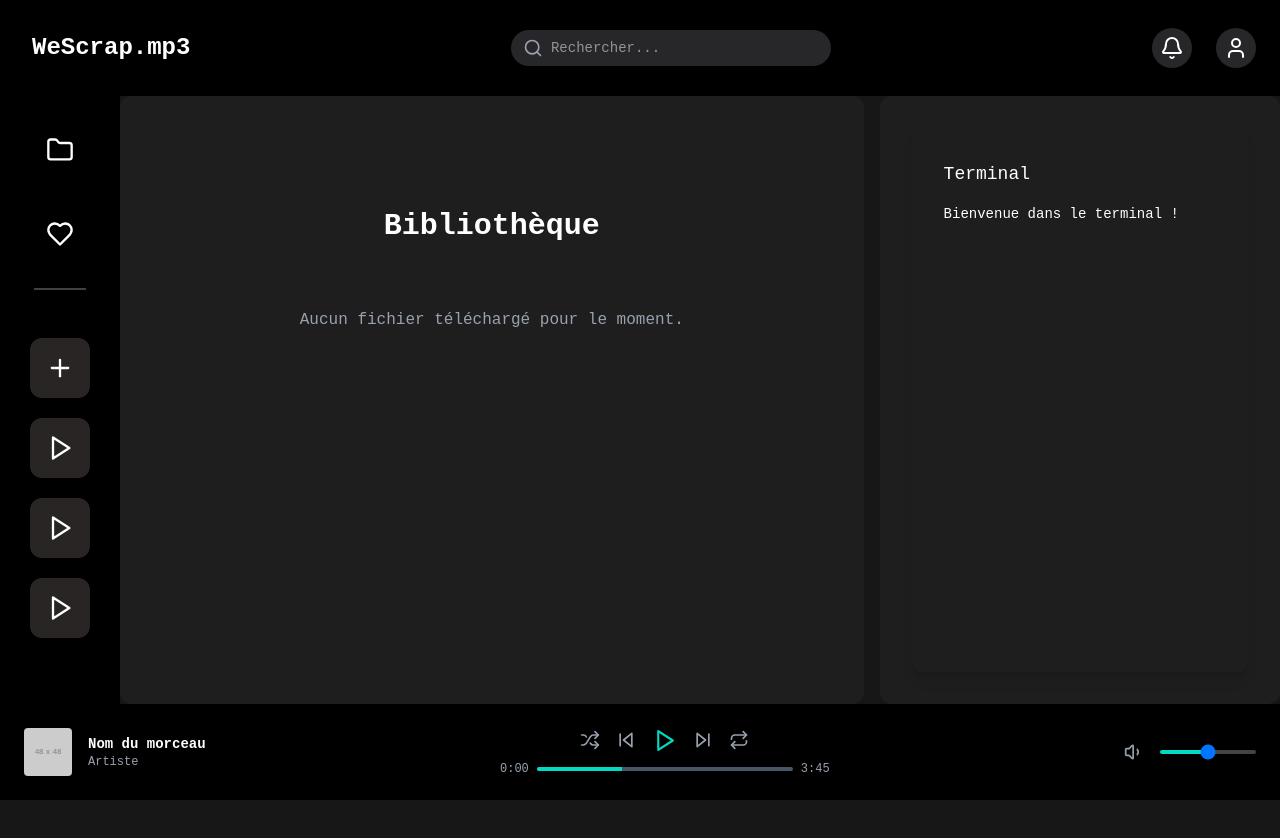
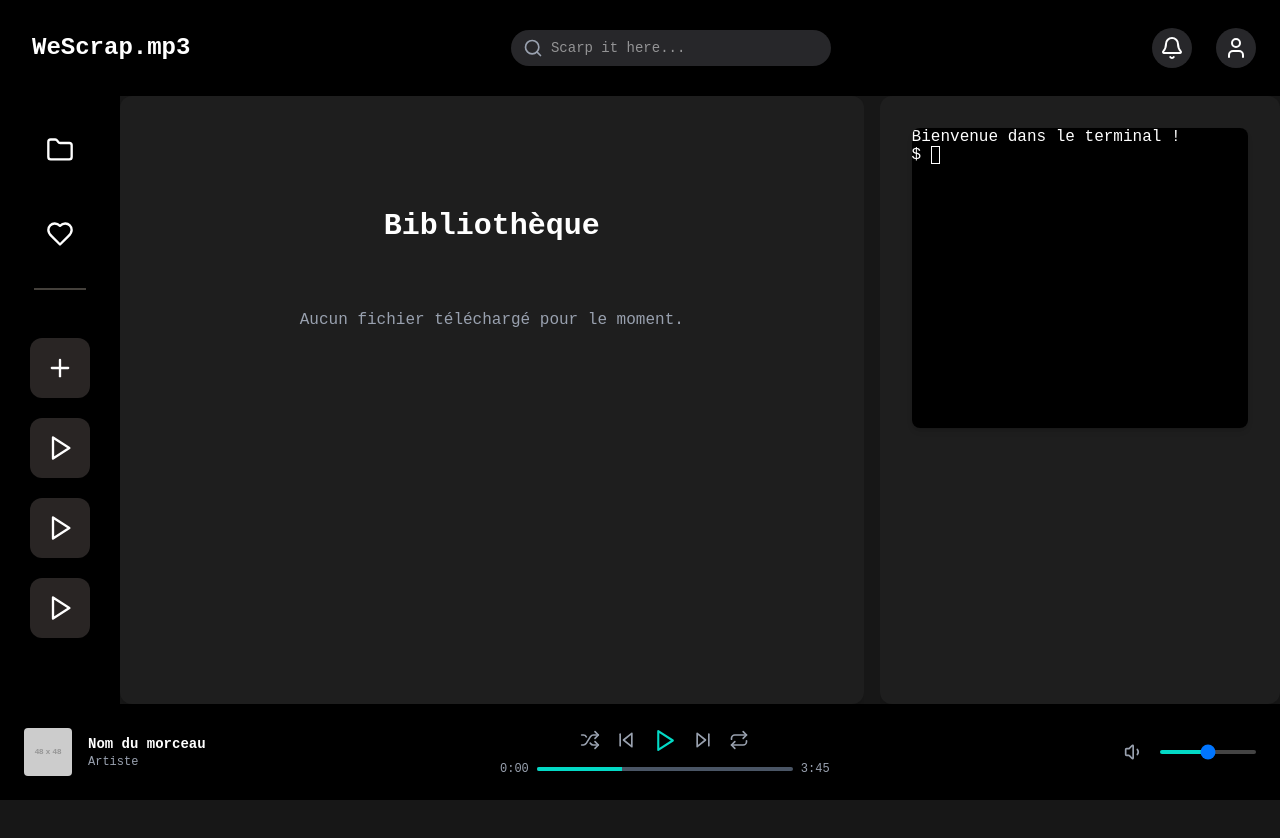
Before and after one commit to MathissGit/lma_sn2, a Next.js app: page /bibliotheque in a window 1280 px wide. Shown: the top 838 px of the page. Built offline with nearby package versions, Linux system fonts and the light colour scheme.

Commit message:
feat: terminal is op

```diff
--- a/package.json
+++ b/package.json
@@ -9,13 +9,15 @@
     "lint": "next lint"
   },
   "dependencies": {
+    "@xterm/xterm": "^5.5.0",
     "express": "^5.1.0",
     "lucide": "^0.503.0",
     "lucide-react": "^0.503.0",
     "next": "^15.3.1",
     "react": "^19.1.0",
     "react-dom": "^19.1.0",
-    "react-icons": "^5.5.0"
+    "react-icons": "^5.5.0",
+    "xterm": "^5.3.0"
   },
   "devDependencies": {
     "@eslint/eslintrc": "^3",
@@ -24,6 +26,7 @@
     "@types/node": "^20",
     "@types/react": "^19",
     "@types/react-dom": "^19",
+    "@types/xterm": "^2.0.3",
     "eslint": "^9",
     "eslint-config-next": "15.3.1",
     "tailwindcss": "^4",
--- a/src/app/api/download/route.js
+++ b/src/app/api/download/route.js
@@ -6,7 +6,9 @@ export async function POST(req) {
   const { url } = await req.json();
 
   if (!url) {
-    return new Response(JSON.stringify({ error: "URL manquante" }), { status: 400 });
+    return new Response(JSON.stringify({ error: "URL manquante" }), {
+      status: 400,
+    });
   }
 
   const outputDir = path.resolve(process.cwd(), "public", "downloads");
@@ -26,7 +28,11 @@ export async function POST(req) {
     exec(downloadCommand, (error, stdout, stderr) => {
       if (error) {
         console.error("Erreur lors du téléchargement :", stderr);
-        reject(new Response(JSON.stringify({ error: "Échec du téléchargement" }), { status: 500 }));
+        reject(
+          new Response(JSON.stringify({ error: "Échec du téléchargement" }), {
+            status: 500,
+          })
+        );
         return;
       }
 
@@ -34,11 +40,20 @@ export async function POST(req) {
 
       // Supposons que le fichier final est correctement créé
       const fileNameMatch = stdout.match(/Merging formats into "(.*)"/);
-      const fileName = fileNameMatch ? path.basename(fileNameMatch[1]) : "fichier_inconnu.webm";
+      const fileName = fileNameMatch
+        ? path.basename(fileNameMatch[1])
+        : "fichier_inconnu.webm";
 
       if (!fileName) {
         console.error("Impossible de localiser le fichier final.");
-        reject(new Response(JSON.stringify({ error: "Impossible de localiser le fichier final" }), { status: 500 }));
+        reject(
+          new Response(
+            JSON.stringify({
+              error: "Impossible de localiser le fichier final",
+            }),
+            { status: 500 }
+          )
+        );
         return;
       }
 
--- a/src/app/bibliotheque/page.tsx
+++ b/src/app/bibliotheque/page.tsx
@@ -57,7 +57,7 @@ export default function Home() {
                 )}
 
                 {/* Icônes Play et Like */}
-                <div className="absolute inset-0 flex items-center justify-center gap-4 bg-black bg-opacity-50 rounded-md opacity-0 group-hover:opacity-50 transition-opacity">
+                <div className="absolute inset-0 flex items-center justify-center gap-4 rounded-md opacity-0 group-hover:opacity-50 transition-opacity">
                   <button className="p-2 bg-white rounded-full text-black hover:bg-gray-200">
                     <Play size={20} />
                   </button>
--- a/src/app/layout.tsx
+++ b/src/app/layout.tsx
@@ -1,24 +1,23 @@
-import type { Metadata } from "next";
+"use client";
+
+import { useState } from "react";
 import "@/styles/globals.css";
 import Footer from "@/components/Footer";
 import Header from "@/components/Header";
 import Sidebar from "@/components/Sidebar";
-import Terminal from "@/components/Terminal";
+import TerminalComponent from "@/components/Terminal";
 
-export const metadata: Metadata = {
-  title: "WeScrap.mp3",
-  description: "WeScrap.mp3",
-};
+export default function RootLayout({ children }: { children: React.ReactNode }) {
+  const [link, setLink] = useState("");
 
-export default function RootLayout({
-  children,
-}: {
-  children: React.ReactNode;
-}) {
+  const handleLinkSubmit = (submittedLink: string) => {
+    setLink(submittedLink);
+  };
+
   return (
     <html lang="en">
       <body className="min-h-screen bg-[#121212] text-white overflow-hidden">
-        <Header />
+        <Header onSubmit={handleLinkSubmit} />
 
         <Sidebar />
 
@@ -31,7 +30,7 @@ export default function RootLayout({
 
           <section className="flex-[0.35] h-full overflow-auto">
             <div className="bg-[#1e1e1e] rounded-xl shadow-lg p-8 w-full h-full">
-              <Terminal />
+              <TerminalComponent link={link} />
             </div>
           </section>
         </div>
--- a/src/components/Header.tsx
+++ b/src/components/Header.tsx
@@ -1,35 +1,42 @@
+"use client";
+
+import { useState } from "react";
 import { Search, User, Bell } from "lucide-react";
 
-export default function Header() {
+export default function Header({ onSubmit }: { onSubmit: (link: string) => void }) {
+const [inputValue, setInputValue] = useState("");
+
+const handleSubmit = (e: React.FormEvent) => {
+    e.preventDefault();
+    if (inputValue.trim()) {
+    onSubmit(inputValue); // Transmet le lien au parent
+    setInputValue(""); // Réinitialise l'input
+    }
+};
+
 return (
     <header className="fixed top-0 left-0 right-0 h-24 z-50 bg-[#000000] px-6 py-4 flex items-center justify-between">
-    <div className="text-white text-2xl font-bold ml-2">
-        WeScrap.mp3
-    </div>
+    <div className="text-white text-2xl font-bold ml-2">WeScrap.mp3</div>
 
     <div className="flex-1 flex justify-center">
-        <div className="relative w-1/3">
+        <form onSubmit={handleSubmit} className="relative w-1/3">
         <Search className="absolute left-3 top-1/2 transform -translate-y-1/2 text-gray-400" size={20} />
         <input
             type="text"
-            placeholder="Rechercher..."
+            value={inputValue}
+            onChange={(e) => setInputValue(e.target.value)}
+            placeholder="Scarp it here..."
             className="w-full bg-zinc-800 text-white text-sm pl-10 py-2 rounded-full focus:outline-none focus:ring-2 focus:ring-[#03DAC6]"
         />
-        </div>
+        </form>
     </div>
 
     <div className="flex items-center gap-6">
         <button className="relative group bg-zinc-800 p-2 rounded-full transition-colors">
-        <Bell
-            size={24}
-            className="text-white group-hover:text-[#03DAC6] transition-colors"
-        />
+        <Bell size={24} className="text-white group-hover:text-[#03DAC6] transition-colors" />
         </button>
         <button className="relative group bg-zinc-800 p-2 rounded-full transition-colors">
-        <User
-            size={24}
-            className="text-white group-hover:text-[#03DAC6] transition-colors"
-        />
+        <User size={24} className="text-white group-hover:text-[#03DAC6] transition-colors" />
         </button>
     </div>
     </header>
--- a/src/components/Terminal.tsx
+++ b/src/components/Terminal.tsx
@@ -1,8 +1,95 @@
-export default function Terminal() {
+"use client";
+
+import { useEffect, useRef } from "react";
+import "xterm/css/xterm.css";
+
+interface TerminalComponentProps {
+  link: string;
+}
+
+export default function TerminalComponent({ link }: TerminalComponentProps) {
+  const terminalRef = useRef<HTMLDivElement>(null);
+  const termRef = useRef<any>(null);
+
+  useEffect(() => {
+    if (typeof window !== "undefined" && terminalRef.current) {
+      import("xterm").then(({ Terminal }) => {
+        const term = new Terminal({
+          theme: {
+            background: "#000000",
+            foreground: "#ffffff",
+          },
+          cursorBlink: true,
+          fontSize: 16,
+          fontFamily: "'Courier New', monospace",
+          scrollback: 1000,
+        });
+
+        if (terminalRef.current) {
+          term.open(terminalRef.current);
+        }
+
+        term.writeln("Bienvenue dans le terminal !");
+        term.write("$ ");
+        termRef.current = term;
+      });
+    }
+  }, []);
+
+  useEffect(() => {
+    if (link && termRef.current) {
+      const term = termRef.current;
+
+      term.writeln(`\r\nLien soumis : ${link}`);
+      term.writeln("Scraping en cours...");
+      term.write("$ "); // Affiche une nouvelle invite de commande
+
+      // Appeler l'API pour démarrer le scraping
+      fetch("/api/download", {
+        method: "POST",
+        headers: {
+          "Content-Type": "application/json",
+        },
+        body: JSON.stringify({ url: link }),
+      })
+        .then((response) => response.json())
+        .then((data) => {
+          if (data.error) {
+            term.writeln(`Erreur : ${data.error}`);
+          } else {
+            term.writeln("Scraping terminé avec succès !");
+            term.write("$ ");
+
+            // Appeler l'API pour récupérer les fichiers téléchargés
+            fetch("/api/files")
+              .then((response) => response.json())
+              .then((filesData) => {
+                if (filesData.files && filesData.files.length > 0) {
+                  term.writeln("\nFichiers téléchargés :");
+                  filesData.files.forEach((file: { title: string; url: string }) => {
+                    term.writeln(`- ${file.title}: ${file.url}`);
+                  });
+                } else {
+                  term.writeln("\nAucun fichier téléchargé.");
+                }
+                term.write("$ ");
+              })
+              .catch((error) => {
+                term.writeln(`Erreur lors de la récupération des fichiers : ${error.message}`);
+                term.write("$ ");
+              });
+          }
+        })
+        .catch((error) => {
+          term.writeln(`Erreur de connexion : ${error.message}`);
+          term.write("$ ");
+        });
+    }
+  }, [link]);
+
   return (
-    <div className="bg-[#1e1e1e] rounded-xl shadow-lg p-8 w-full h-full">
-      <h2 className="text-white text-lg">Terminal</h2>
-      <p className="text-white text-sm mt-4">Bienvenue dans le terminal !</p>
+    <div className="terminal-container w-full h-[300px] bg-[#1e1e1e] rounded-lg shadow-md">
+      <div ref={terminalRef} className="w-full h-full"></div>
     </div>
   );
 }
--- a/src/styles/globals.css
+++ b/src/styles/globals.css
@@ -10,3 +10,15 @@ body {
   color: var(--foreground);
   font-family: 'Geist Mono', monospace;
 }
+
+.terminal-container {
+  overflow: hidden;
+}
+
+.terminal-container .xterm-viewport {
+  scrollbar-width: none;
+}
+
+.terminal-container .xterm-viewport::-webkit-scrollbar {
+  display: none;
+}
```
Also changed, not shown: 1 other file (tests, documents, lock files or other folders).
